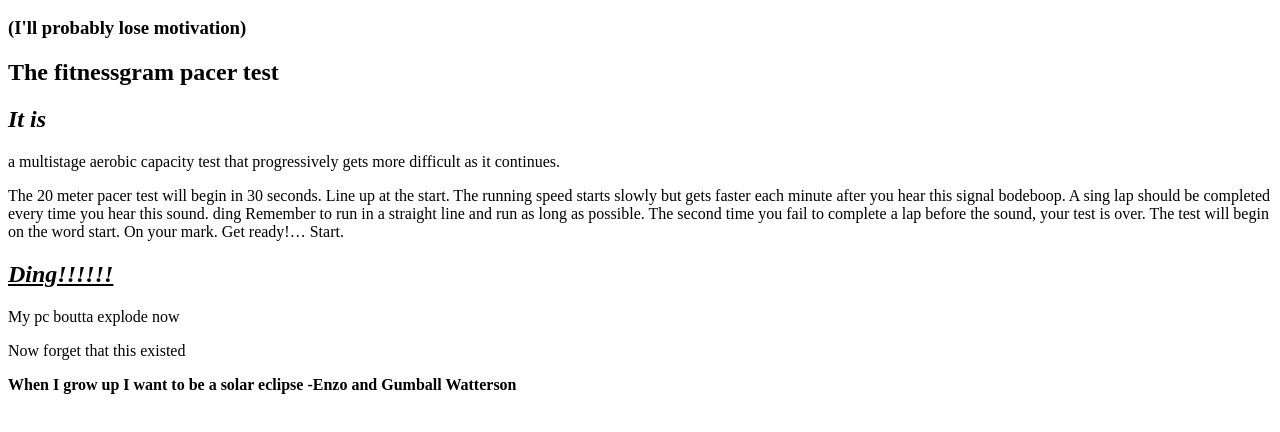
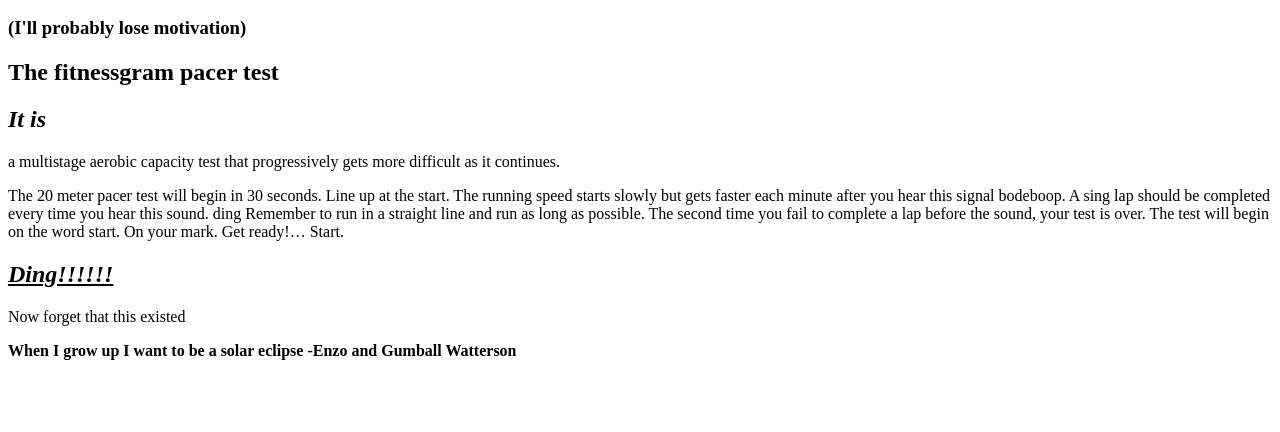
Before and after one commit to SonicFan28/AlexTerieur.org-source-code, a plain HTML site: page index.html in a window 1280 px wide. Shown: the part 96-528 px from the top of the page. Drawn offline with Linux system fonts and the light colour scheme.

Commit message:
index.html

```diff
--- a/index.html
+++ b/index.html
@@ -5,6 +5,5 @@
     <p><h2><em><b>It is</b></em></h2> a multistage aerobic capacity test that progressively gets more difficult as it continues.</p><p>The 20 meter pacer test will begin in 30 seconds. Line up at the start. The running speed starts slowly but gets faster each minute after you hear this signal bodeboop. A sing lap should be completed every time you hear this sound. ding Remember to run in a straight line and run as long as possible. The second time you fail to complete a lap before the sound, your test is over. The test will begin on the word start. On your mark. Get ready!… Start.<p>
     <h1><u><b><em>Ding!!!!!!</em></b></u></h1>
 <section>
-<p>My pc boutta explode now</p>
 <p>Now forget that this existed</p>
 <b>When I grow up I want to be a solar eclipse -Enzo and Gumball Watterson</b>
```
